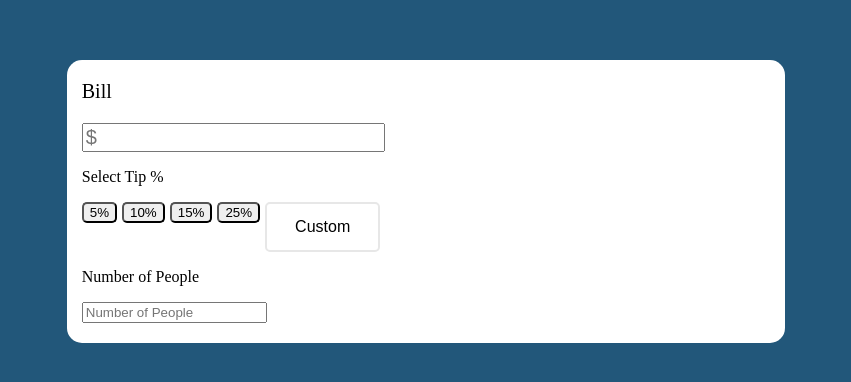
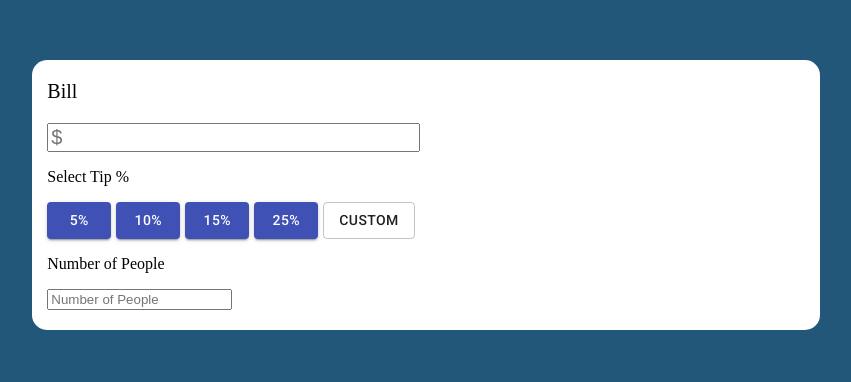
Before and after one commit to carlos-escamilla33/Calculator, a React app: page / in a window 1280 px wide. Shown: the part 230-612 px from the top of the page, without its empty margins (214-1065 px from the left). Built offline with nearby package versions, Linux system fonts and the light colour scheme.

Commit message:
formatted buttons in Tip component

```diff
--- a/package.json
+++ b/package.json
@@ -11,6 +11,7 @@
   "author": "",
   "license": "ISC",
   "dependencies": {
+    "@material-ui/core": "^4.12.3",
     "react": "^17.0.2",
     "react-dom": "^17.0.2",
     "react-scripts": "^4.0.3"
--- a/public/index.html
+++ b/public/index.html
@@ -4,7 +4,7 @@
   <meta charset="UTF-8">
   <meta name="viewport" content="width=device-width, initial-scale=1.0">
   <title>Calculator</title>
-  <link rel="stylesheet" href="style.css">
+  <link rel="stylesheet" href="https://fonts.googleapis.com/css?family=Roboto:300,400,500,700&display=swap" />
 </head>
 <body>
   <div id="app"></div>
--- a/src/components/Tip/Tip.css
+++ b/src/components/Tip/Tip.css
@@ -1,29 +1,6 @@
 
 
-.btnContainer{
-    display: flex;
-    flex-direction: row;
+.btn {
+    display: inline;
+    margin-right: 5px;
 }
-
-.btnContainer button {
-    margin-right: 5px;
-    border-radius: 5px;
-}
-
-.btnLast {
-    border: 2px solid black;
-    background-color: white;
-    color: black;
-    padding: 14px 28px;
-    font-size: 16px;
-    cursor: pointer;
-}
-
-.customBtn {
-    border-color: #e7e7e7;
-    color: black;
-}
-
-.customBtn:hover {
-    background-color: #e7e7e7;
-}
--- a/src/components/Tip/Tip.js
+++ b/src/components/Tip/Tip.js
@@ -1,23 +1,35 @@
 import React from "react";
+import { spacing } from "@material-ui/system";
+import { Button } from "@material-ui/core"
 import "./Tip.css"
 
 const Tip = () => {
     return (
-        <div className="btnContainer">
-            <div>
-                <button>5%</button>
+        <div>
+            <div className="btn">
+                <Button
+                    className="btn"
+                    variant="contained"
+                    color="primary">5%</Button>
             </div>
-            <div>
-                <button>10%</button>
+            <div className="btn">
+                <Button
+                    variant="contained"
+                    color="primary">10%</Button>
             </div>
-            <div>
-                <button>15%</button>
+            <div className="btn">
+                <Button
+                    variant="contained"
+                    color="primary">15%</Button>
             </div>
-            <div>
-                <button>25%</button>
+            <div className="btn">
+                <Button
+                    variant="contained"
+                    color="primary">25%</Button>
             </div>
-            <div>
-                <button className="btnLast customBtn">Custom</button>
+            <div className="btn">
+                <Button
+                    variant="outlined">Custom</Button>
             </div>
         </div>
     )
```
Also changed, not shown: 1 other file.
